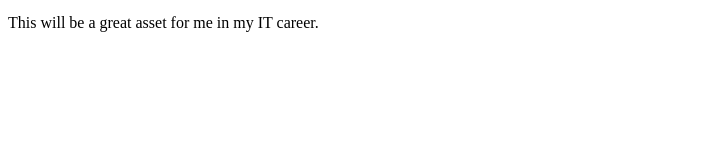
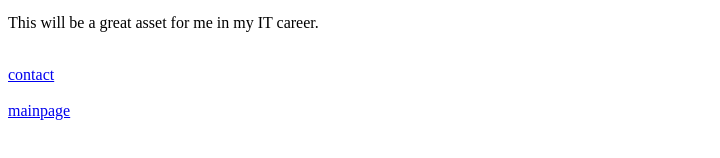
Before and after one commit to ouatarak/MyDevRep, a plain HTML site: page about.html in a window 1280 px wide. Shown: the part 134-292 px from the top of the page, without its empty margins (0-720 px from the left). Drawn offline with Linux system fonts and the light colour scheme.

Commit message:
I added navigation

```diff
--- a/about.html
+++ b/about.html
@@ -6,3 +6,7 @@
         <p>My name is Kounandi Ouattara and I am a Sys Admin.</p>
         <p>I am pround to be part of this program because I will have a great vision of understanding programing.</p>
         <p>This will be a great asset for me in my IT career. </p>
+        <br>
+        <a href="contact.html">contact</a>
+        <br><br>
+        <a href="index.html">mainpage</a>
```
